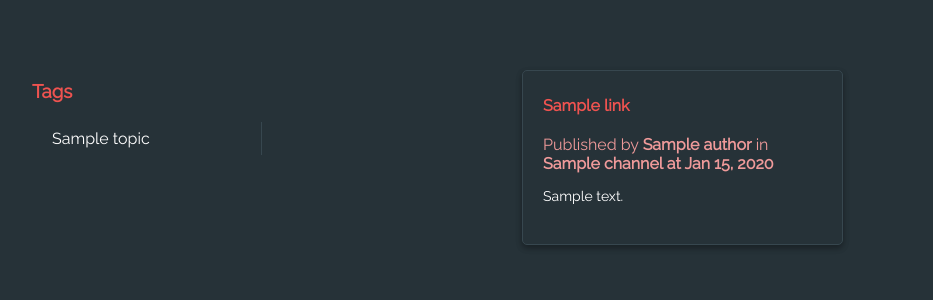
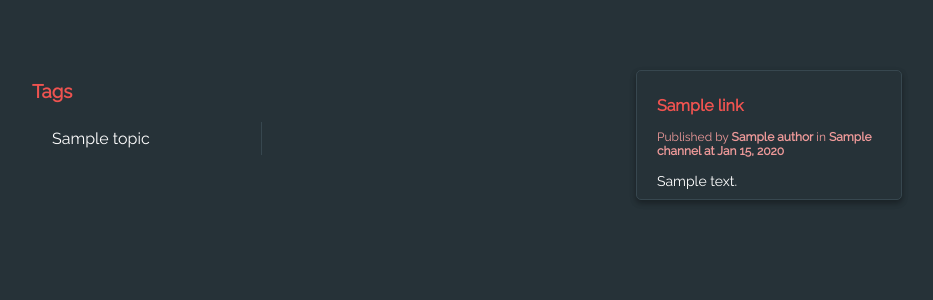
Before and after one commit to carlosgonzalezmerino/summarybot, a Flask app: template templates/newsletter.html in a window 1280 px wide. Shown: the part 71-371 px from the top of the page, without its empty margins (32-965 px from the left). Run offline with Flask 2, Linux system fonts and the light colour scheme; the template is opened without the code that fills it: most values are stand-ins (such as "Sample title", 1, 10 or a date in 2020).

Commit message:
New styles

```diff
--- a/static/style.css
+++ b/static/style.css
@@ -160,8 +160,9 @@ body {
       vertical-align: top;
       position: relative;
       width: 48%;
+      height: auto;
       margin: 10px 1%;
-      padding: 10px 20px 40px;
+      padding: 10px 20px;
       border: 1px solid #37474F;
       border-radius: 5px;
       background: #263238;
@@ -177,8 +178,9 @@ body {
         margin: 10px 0 5px;
         padding: 5px 0; }
       .content .links .link .metadata {
+        font-size: 12px;
         color: #ef9a9a;
-        margin: 5px 0 10px;
+        margin: 0 0 10px;
         padding: 5px 0; }
       .content .links .link p {
         font-size: 14px; }
--- a/static/style.scss
+++ b/static/style.scss
@@ -201,8 +201,9 @@ body {
 			vertical-align: top;
 			position: relative;
 			width: 48%;
+			height: auto;
 			margin: 10px 1%;
-			padding: 10px 20px 40px;
+			padding: 10px 20px;
 			border: 1px solid $primary-color;
 			border-radius: 5px;
 			background: $dark;
@@ -221,8 +222,9 @@ body {
 				padding: 5px 0;
 			}
 			.metadata {
+				font-size: 12px;
 				color: $accent-secondary;
-				margin: 5px 0 10px;
+				margin: 0 0 10px;
 				padding: 5px 0;
 			}
 
```
